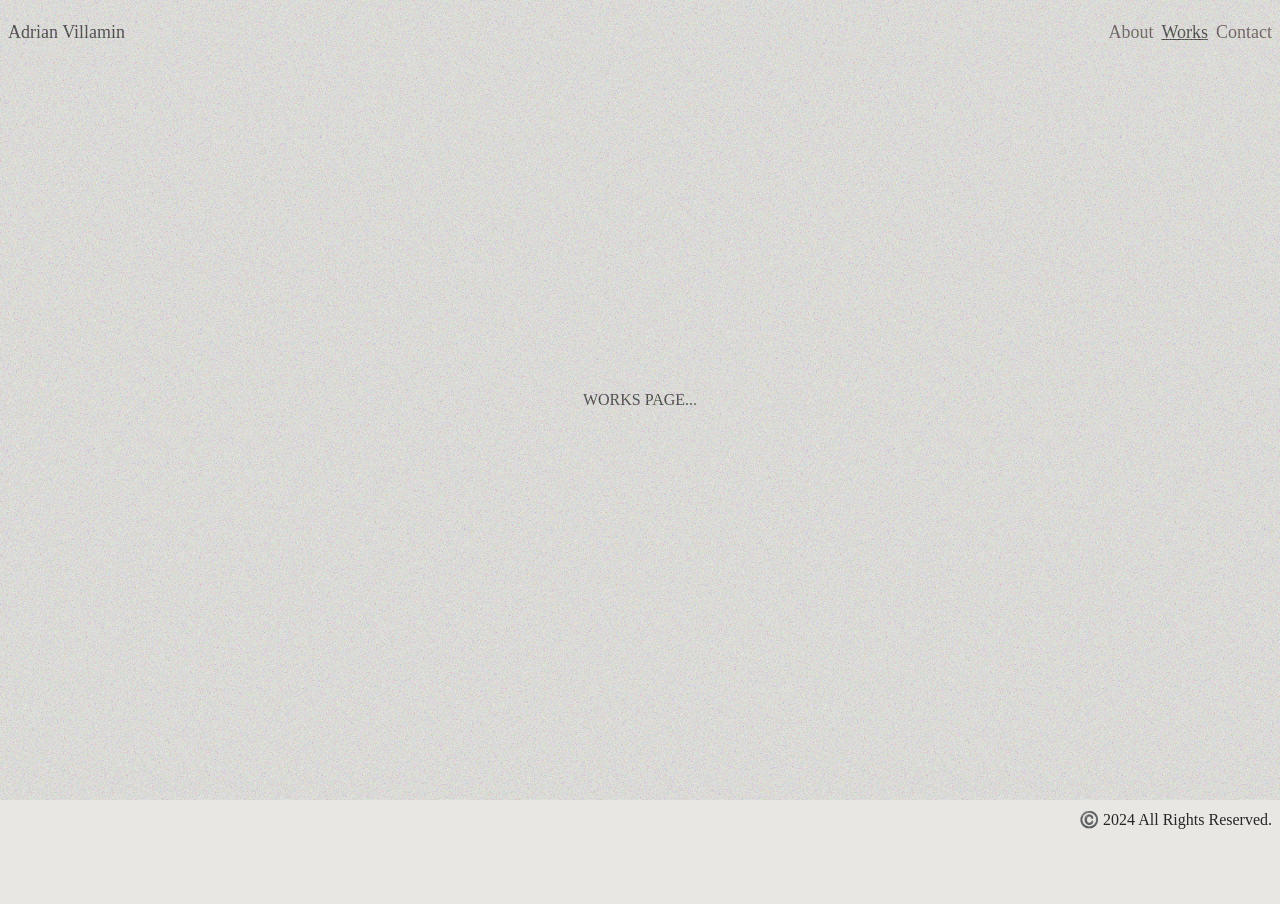
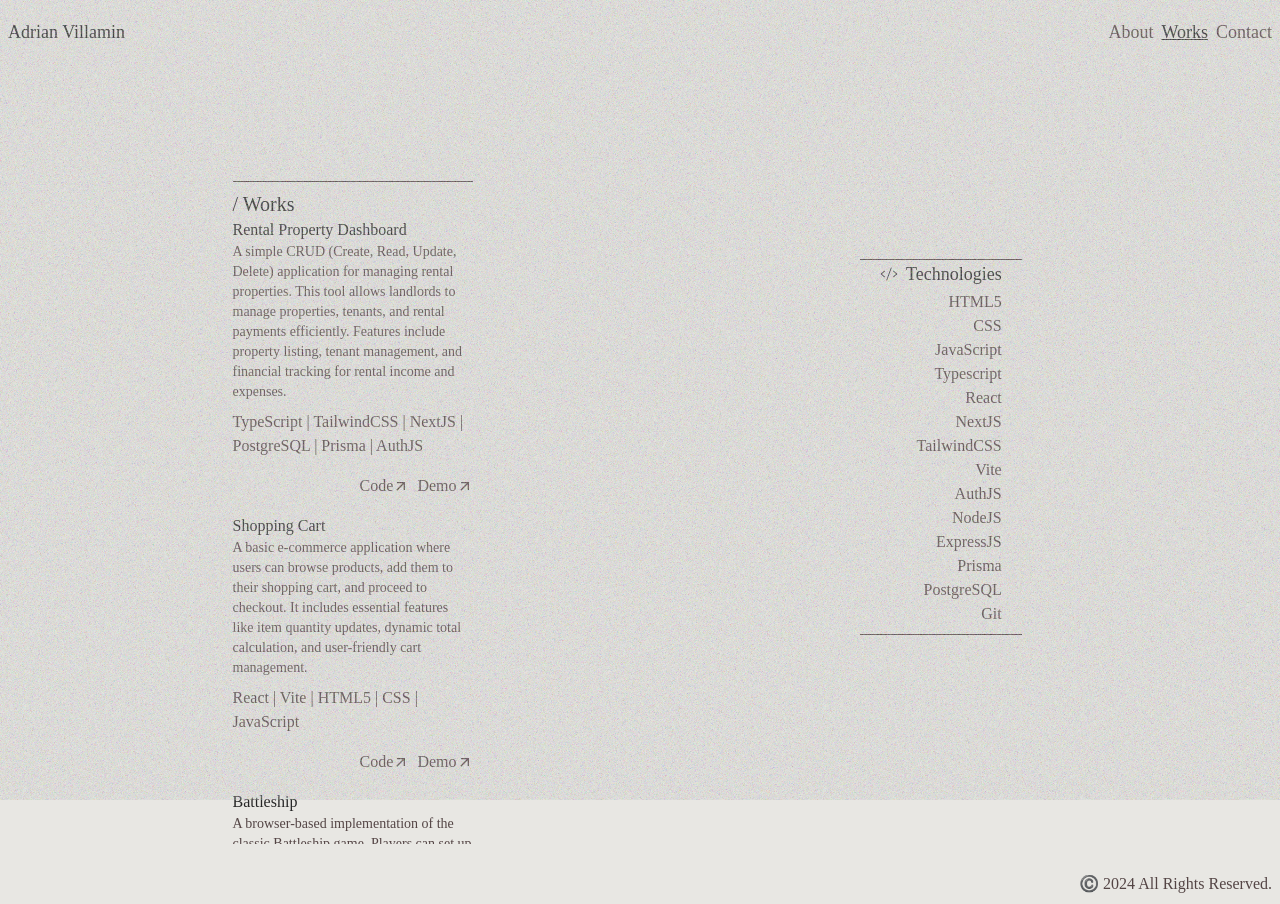
Before and after one commit to adrian92612/portfolio, a React (Vite) app: page /works in a window 1280 px wide. Before the commit the page ends 840 px from the top, so only its background shows below. Built offline with nearby package versions, Linux system fonts and the light colour scheme; a web font is replaced by a local one.

Commit message:
added works and technologies on works page.

```diff
--- a/src/Layout.tsx
+++ b/src/Layout.tsx
@@ -3,7 +3,7 @@ import Header from "./components/header";
 
 export default function Layout() {
   return (
-    <div>
+    <>
       <Header />
       <main className="grid min-h-screen">
         <Outlet />
@@ -11,6 +11,6 @@ export default function Layout() {
       <footer className="flex items-center justify-end p-2">
         <p>©️ 2024 All Rights Reserved.</p>
       </footer>
-    </div>
+    </>
   );
 }
--- a/src/components/header.tsx
+++ b/src/components/header.tsx
@@ -2,14 +2,14 @@ import { NavLink } from "react-router-dom";
 
 export default function Header() {
   return (
-    <header className="h-16 fixed text-lg top-0 px-2 flex items-center justify-between w-full">
+    <header className="h-16 sticky text-lg top-0 px-2 flex items-center justify-between bg-bgColor z-[1]">
       <h1>Adrian Villamin</h1>
 
       <nav className="flex items-center gap-2">
         <NavLink
           to="/"
           className={({ isActive }) =>
-            isActive ? "underline text-textColor" : "text-textColor2"
+            isActive ? "underline text-textColor" : ""
           }
         >
           About
@@ -17,7 +17,7 @@ export default function Header() {
         <NavLink
           to="/works"
           className={({ isActive }) =>
-            isActive ? "underline text-textColor" : "text-textColor2"
+            isActive ? "underline text-textColor" : ""
           }
         >
           Works
--- a/src/components/home.tsx
+++ b/src/components/home.tsx
@@ -2,7 +2,7 @@ export default function Home() {
   return (
     <div className="absolute pl-5 md:left-1/2 top-1/4 max-w-64 ">
       <h1 className="text-3xl mb-2">/ About Me</h1>
-      <p className="text-textColor2">
+      <p>
         As a passionate and dedicated aspiring web developer, I am deeply
         committed to honing my skills and expanding my knowledge within the tech
         industry. While I may not yet have formal work experience in web
--- a/src/components/works.tsx
+++ b/src/components/works.tsx
@@ -1,7 +1,140 @@
+import { MdArrowOutward } from "react-icons/md";
+import { PiCodeLight } from "react-icons/pi";
+
+const techStack = [
+  "HTML5",
+  "CSS",
+  "JavaScript",
+  "Typescript",
+  "React",
+  "NextJS",
+  "TailwindCSS",
+  "Vite",
+  "AuthJS",
+  "NodeJS",
+  "ExpressJS",
+  "Prisma",
+  "PostgreSQL",
+  "Git",
+];
+
+type WorkProps = {
+  name: string;
+  description: string;
+  stack: string[];
+  code: string;
+  demo: string;
+};
+
+const works: WorkProps[] = [
+  {
+    name: "Rental Property Dashboard",
+    description:
+      "A simple CRUD (Create, Read, Update, Delete) application for managing rental properties. This tool allows landlords to manage properties, tenants, and rental payments efficiently. Features include property listing, tenant management, and financial tracking for rental income and expenses.",
+    stack: [
+      "TypeScript",
+      "TailwindCSS",
+      "NextJS",
+      "PostgreSQL",
+      "Prisma",
+      "AuthJS",
+    ],
+    code: "https://github.com/adrian92612/rental-property-app",
+    demo: "https://rental-property-app.vercel.app/",
+  },
+  {
+    name: "Shopping Cart",
+    description:
+      "A basic e-commerce application where users can browse products, add them to their shopping cart, and proceed to checkout. It includes essential features like item quantity updates, dynamic total calculation, and user-friendly cart management.",
+    stack: ["React", "Vite", "HTML5", "CSS", "JavaScript"],
+    code: "https://github.com/adrian92612/odin-shopping-cart",
+    demo: "https://odin-shopping-cart-sigma.vercel.app/",
+  },
+  {
+    name: "Battleship",
+    description:
+      "A browser-based implementation of the classic Battleship game. Players can set up ships on their grid and take turns guessing their opponent's ship locations. It combines logic, strategy, and basic animation for an interactive experience.",
+    stack: ["HTML5", "CSS", "JavaScript"],
+    code: "https://github.com/adrian92612/battleship-odin",
+    demo: "https://battleship-odin-x2y3.vercel.app/#",
+  },
+  {
+    name: "Memory Card Game",
+    description:
+      "A memory game where players must select each card only once while avoiding duplicate selections. After every selection, the deck is shuffled, making it a challenging test of memory and strategy.",
+    stack: ["HTML5", "CSS", "JavaScript"],
+    code: "https://github.com/adrian92612/odin-memory-game",
+    demo: "https://odin-memory-game-nine.vercel.app/",
+  },
+  {
+    name: "Calculator",
+    description:
+      "A functional calculator app built to perform basic arithmetic operations. The app focuses on simplicity and ease of use with a clean UI and responsive layout.",
+    stack: ["HTML5", "CSS", "JavaScript"],
+    code: "https://github.com/adrian92612/calculator",
+    demo: "https://adrian92612.github.io/calculator/",
+  },
+  {
+    name: "Etch-a-Sketch",
+    description:
+      "A web-based recreation of the classic Etch-a-Sketch toy, allowing users to 'draw' by moving their cursor across a grid. The app includes options to adjust the grid size and clear the canvas for new drawings.",
+    stack: ["HTML5", "CSS", "JavaScript"],
+    code: "https://github.com/adrian92612/etch-a-sketch",
+    demo: "https://adrian92612.github.io/etch-a-sketch/",
+  },
+];
+
 export default function Works() {
   return (
-    <div className="grid place-items-center">
-      <h2>WORKS PAGE...</h2>
-    </div>
+    <>
+      <div className="grid  md:grid-cols-2 mb-5 gap-5">
+        <div className=" relative overflow-y-auto border-black">
+          <div className="absolute top-[15%] right-1/4 max-w-60 border-y border-textColor2">
+            <h3 className="text-xl inline-flex items-center gap-2 mt-2">
+              / Works
+            </h3>
+            <ul>
+              {works.map((work) => (
+                <li key={work.name}>
+                  <h4>{work.name}</h4>
+                  <p className="text-sm mb-2">{work.description}</p>
+                  <div>{work.stack.join(" | ")}</div>
+                  <div className="flex items-center justify-end gap-2 my-4">
+                    <a
+                      href={work.code}
+                      target="_blank"
+                      className="inline-flex items-center"
+                    >
+                      Code
+                      <MdArrowOutward />
+                    </a>
+                    <a
+                      href={work.demo}
+                      target="_blank"
+                      className="inline-flex items-center"
+                    >
+                      Demo
+                      <MdArrowOutward />
+                    </a>
+                  </div>
+                </li>
+              ))}
+            </ul>
+          </div>
+        </div>
+        <div className=" border-black relative overflow-y-auto">
+          <div className="absolute top-1/4 left-1/3 max-w-60 px-5 text-right border-y border-textColor2">
+            <h3 className="text-lg inline-flex items-center gap-2">
+              <PiCodeLight /> Technologies
+            </h3>
+            <ul className="mb-2">
+              {techStack.map((tech) => (
+                <li key={tech}>{tech}</li>
+              ))}
+            </ul>
+          </div>
+        </div>
+      </div>
+    </>
   );
 }
--- a/src/index.css
+++ b/src/index.css
@@ -18,7 +18,15 @@
 
 html,
 body {
-  @apply min-h-full bg-bgColor text-textColor font-baskerville;
+  @apply min-h-full max-w-screen-2xl mx-auto bg-bgColor text-textColor2 font-baskerville;
+}
+
+h1,
+h2,
+h3,
+h4,
+h5 {
+  @apply text-textColor;
 }
 
 body::before {
@@ -28,6 +36,6 @@ body::before {
   background-image: url("src/assets/noise.svg");
   background-size: fill;
   opacity: 0.6;
-  z-index: 1;
+  z-index: 2;
   pointer-events: none;
 }
```
